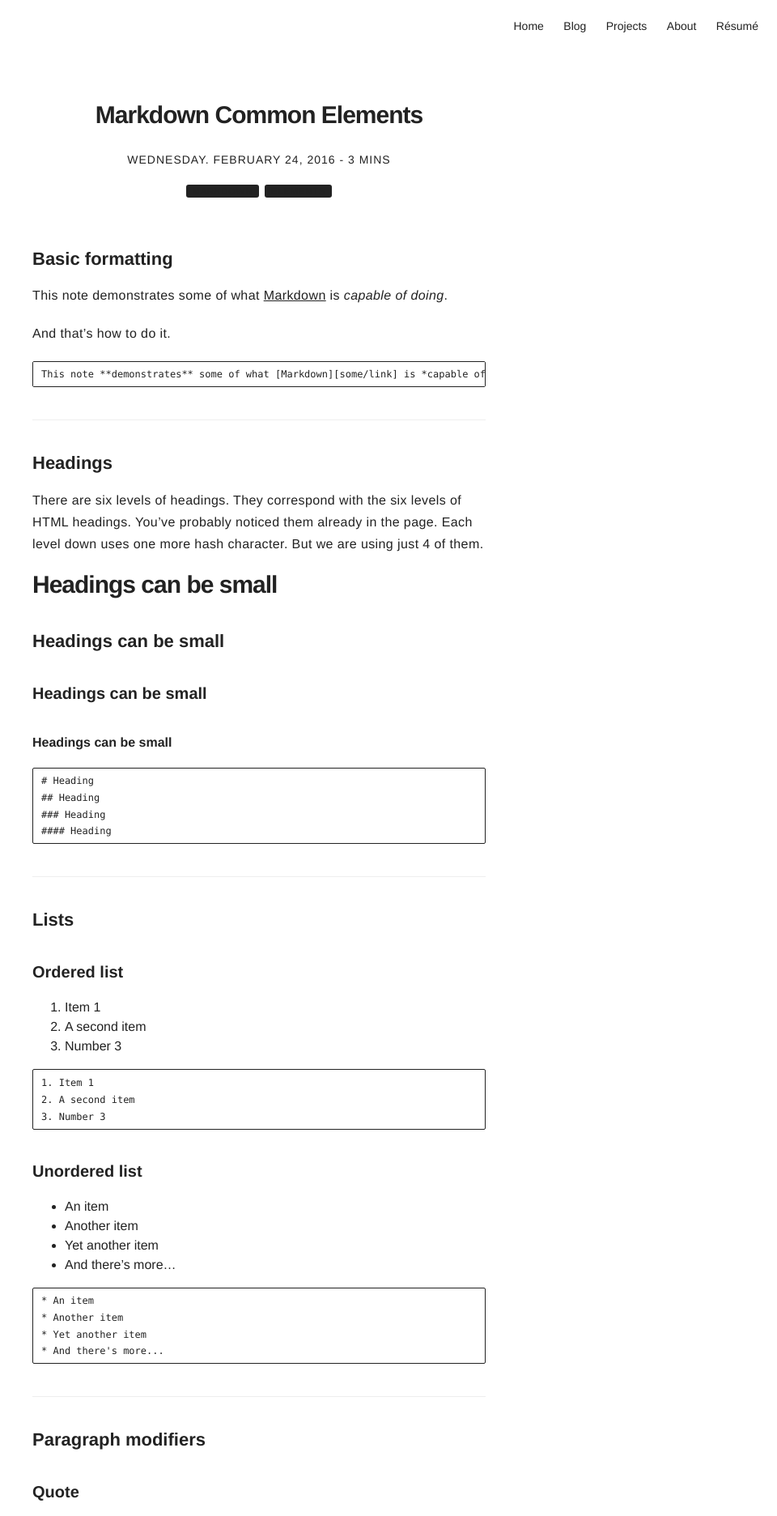
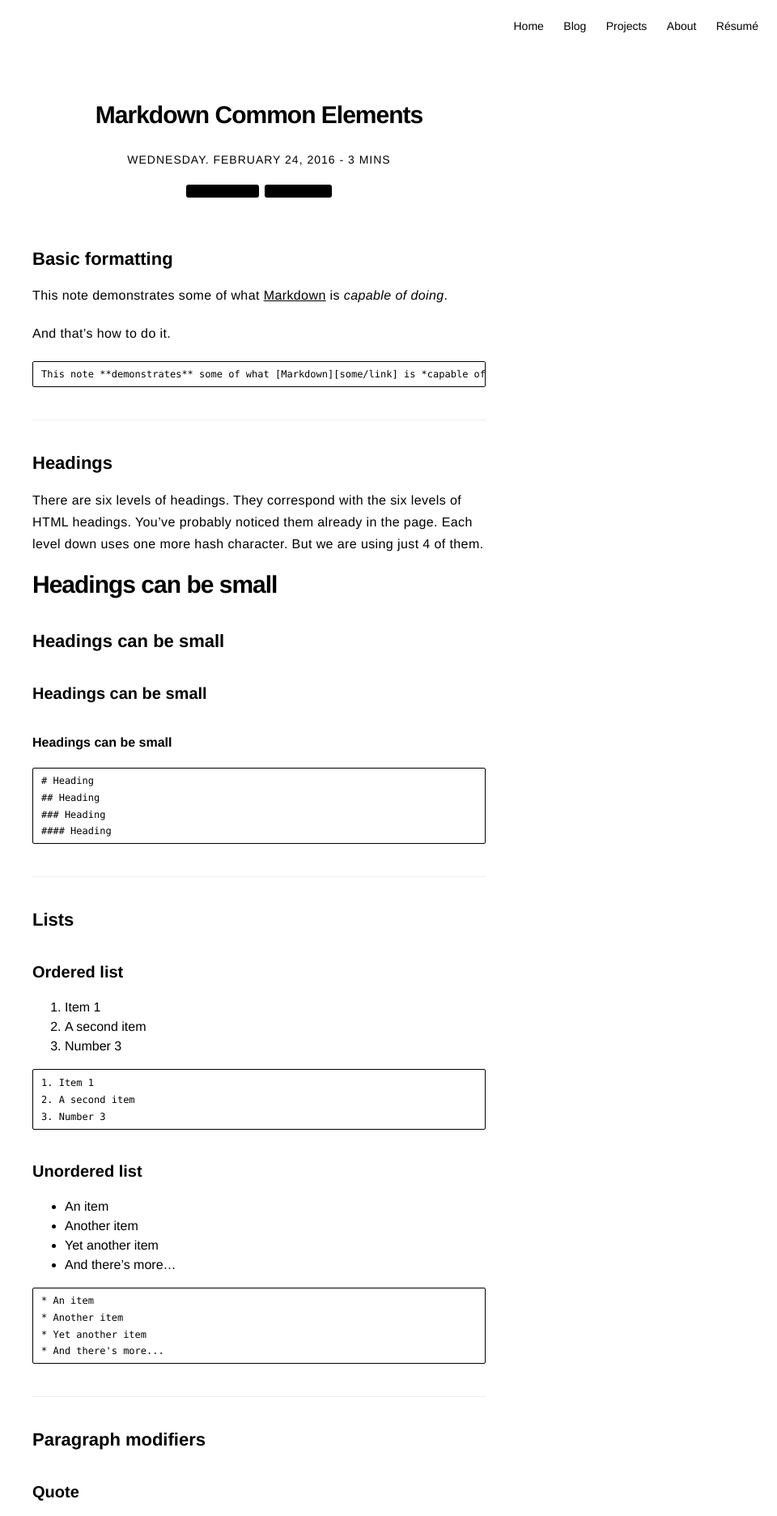
Before and after one commit to RickyPranav/RickyPranav.github.io, a Jekyll site: the page built from _posts/2016-02-24-markdown-common-elements.markdown, in a window 1280 px wide. Shown: the top 1872 px of the page at 81% size, without its empty margins (320-1280 px from the left). Built offline with Jekyll 4.4.1, drawn with Linux system fonts in a browser that asks for light colours; nearby versions of some CDN libraries; comment, search, counter and statistics services are not loaded.

Commit message:
Update variables.sass

```diff
--- a/_sass/base/variables.sass
+++ b/_sass/base/variables.sass
@@ -1,14 +1,14 @@
 $fontSans: "Helvetica Neue", Helvetica, Arial, sans-serif
 $fontMonospace: "Consolas", Liberation Mono, Menlo, Courier, monospace
 
-$alpha: #222
-$beta: #222
-$gama: #222
-$delta: #222
-$epsilon: #222
+$alpha: #000
+$beta: #000
+$gama: #000
+$delta: #000
+$epsilon: #000
 $omega: #fff
-$zeta: #222
-$kappa: #222
+$zeta: #000
+$kappa: #000
 
 $thin-font: 300
 
```
